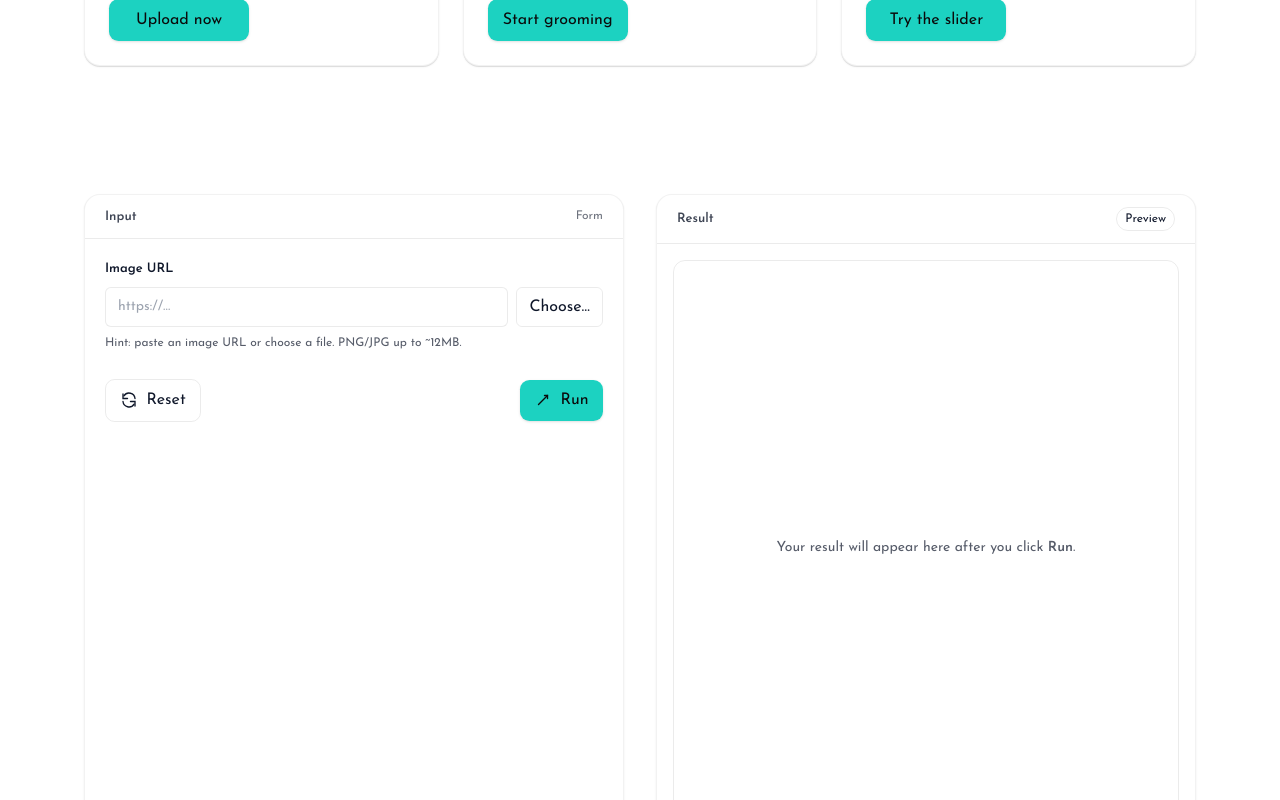
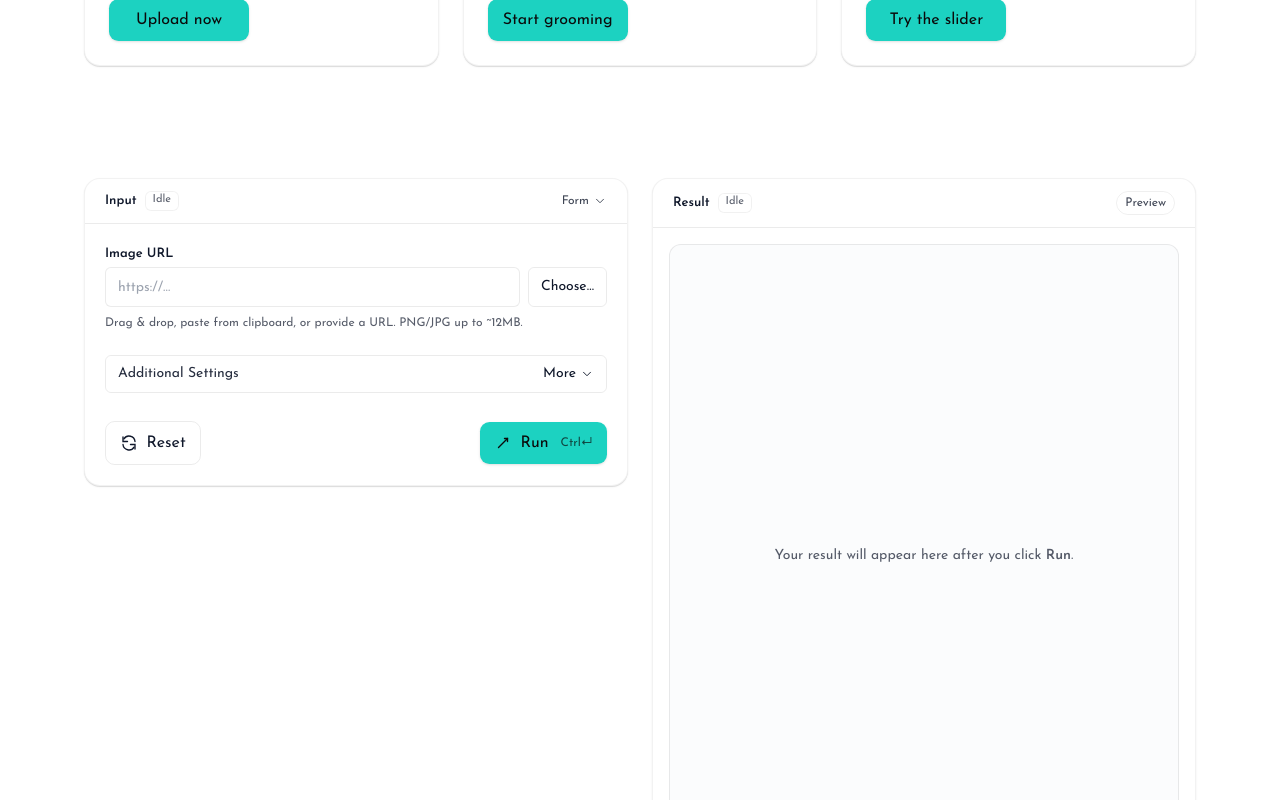
Before and after one commit to Rehan111-555/Groom-dog, a Next.js app: page / in a window 1280 px wide. Shown: the part 1160-1960 px from the top of the page. Built offline with nearby package versions, Linux system fonts and the light colour scheme.

Commit message:
Update page.jsx

```diff
--- a/app/page.jsx
+++ b/app/page.jsx
@@ -103,6 +103,16 @@ const Icon = {
       <path d="M21 12.3A8.5 8.5 0 1 1 11.7 3 7 7 0 0 0 21 12.3Z" stroke="currentColor" strokeWidth="1.6" strokeLinecap="round" strokeLinejoin="round"/>
     </svg>
   ),
+  Check: (p)=>(
+    <svg width="16" height="16" viewBox="0 0 24 24" fill="none" {...p}>
+      <path d="m5 13 4 4L19 7" stroke="currentColor" strokeWidth="2" strokeLinecap="round" strokeLinejoin="round"/>
+    </svg>
+  ),
+  ChevronDown: (p)=>(
+    <svg width="14" height="14" viewBox="0 0 24 24" fill="none" {...p}>
+      <path d="m6 9 6 6 6-6" stroke="currentColor" strokeWidth="1.6" strokeLinecap="round"/>
+    </svg>
+  )
 };
 
 /* ---------------- Small UI helpers ---------------- */
@@ -145,7 +155,7 @@ async function padToSize(dataUrl, targetW, targetH) {
 }
 
 /* =========================================================
-   Upload + Result — Input/Result UI (no prompt)
+   Upload + Result — Input/Result UI (no prompt, studio-like)
    ========================================================= */
 function UploadAndResult(){
   const [file,setFile]=useState(null);
@@ -157,12 +167,13 @@ function UploadAndResult(){
   const [progress,setProgress]=useState(0);
   const [imgW, setImgW] = useState(0);
   const [imgH, setImgH] = useState(0);
+  const [more, setMore] = useState(false);
   const controllerRef=useRef(null);
   const [panelH, setPanelH] = useState(640);
 
   useEffect(() => {
     const setH = () => {
-      const h = Math.round(Math.max(520, Math.min(820, window.innerHeight * 0.72)));
+      const h = Math.round(Math.max(520, Math.min(860, window.innerHeight * 0.78)));
       setPanelH(h);
     };
     setH();
@@ -233,20 +244,38 @@ function UploadAndResult(){
 
   const cancel=()=>{ controllerRef.current?.abort(); setLoading(false); };
 
+  // Keyboard run: Ctrl/Cmd + Enter
+  useEffect(()=>{
+    const onKey = (e)=>{
+      if ((e.ctrlKey || e.metaKey) && e.key === 'Enter'){
+        groom();
+      }
+    };
+    window.addEventListener('keydown', onKey);
+    return ()=>window.removeEventListener('keydown', onKey);
+  });
+
   return (
-    <section id="app" className="container mx-auto px-6 py-16">
-      <div className="grid lg:grid-cols-2 gap-8 items-stretch">
+    <section id="app" className="container mx-auto px-6 py-12">
+      <div className="grid lg:grid-cols-2 gap-6 items-start">
         {/* Left: INPUT PANEL */}
-        <Card className="p-0 overflow-hidden">
+        <Card className="p-0 overflow-hidden jz-studio-card">
+          {/* Header */}
           <div className="flex items-center justify-between px-5 py-3 border-b" style={{borderColor:'var(--app-border)'}}>
-            <div className="text-[13px] font-semibold opacity-80">Input</div>
-            <div className="text-[12px] opacity-60">Form</div>
+            <div className="flex items-center gap-2">
+              <h3 className="text-[13px] font-semibold">Input</h3>
+              <span className="inline-flex items-center h-5 px-2 rounded-md text-[11px] opacity-70 ring-1" style={{boxShadow:'0 0 0 1px var(--app-border) inset'}}>Idle</span>
+            </div>
+            <button className="text-[12px] inline-flex items-center gap-1 opacity-80 hover:opacity-100">
+              Form <Icon.ChevronDown />
+            </button>
           </div>
 
+          {/* Body */}
           <div className="p-5 space-y-6">
             {/* Image URL */}
             <div>
-              <label className="block text-[13px] font-semibold mb-2">Image URL</label>
+              <label className="block text-[13px] font-semibold mb-1">Image URL</label>
               <div className="flex gap-2">
                 <input
                   type="text"
@@ -259,33 +288,53 @@ function UploadAndResult(){
                 />
                 <label className="inline-flex">
                   <input type="file" accept="image/*" onChange={selectFile} className="hidden"/>
-                  <span className="inline-flex items-center h-[40px] px-3 rounded-md border cursor-pointer" style={{borderColor:'var(--app-border)'}}>
+                  <span className="inline-flex items-center h-[40px] px-3 rounded-md border cursor-pointer text-sm" style={{borderColor:'var(--app-border)'}}>
                     Choose…
                   </span>
                 </label>
               </div>
-              <p className="mt-2 text-xs opacity-70">Hint: paste an image URL or choose a file. PNG/JPG up to ~12MB.</p>
+              <p className="mt-2 text-xs opacity-70">Drag & drop, paste from clipboard, or provide a URL. PNG/JPG up to ~12MB.</p>
 
-              {/* Tiny picked thumbnail */}
+              {/* Selected thumbnail row */}
               {previewUrl && (
                 <div className="mt-3">
-                  <div className="inline-block rounded-md overflow-hidden ring-1" style={{boxShadow:'0 0 0 1px var(--app-border) inset'}}>
-                    <img src={previewUrl} alt="thumb" className="w-[120px] h-[120px] object-cover"/>
-                  </div>
+                  <button type="button" className="relative w-[120px] h-[120px] rounded-md overflow-hidden group ring-1" style={{boxShadow:'0 0 0 1px var(--app-border) inset'}}>
+                    <img src={previewUrl} alt="thumb" className="absolute inset-0 w-full h-full object-cover"/>
+                    <span className="absolute top-1 right-1 grid place-items-center w-5 h-5 rounded-full bg-[var(--joyzze-teal)] text-black shadow">
+                      <Icon.Check />
+                    </span>
+                  </button>
                 </div>
               )}
             </div>
 
-            {/* Error */}
+            {/* Additional Settings */}
+            <div className="border rounded-md" style={{borderColor:'var(--app-border)'}}>
+              <button
+                type="button"
+                onClick={()=>setMore(!more)}
+                className="w-full flex items-center justify-between px-3 py-2 text-sm"
+              >
+                <span className="opacity-90">Additional Settings</span>
+                <span className="inline-flex items-center gap-1">More <Icon.ChevronDown style={{transform: more ? 'rotate(180deg)' : 'none', transition:'transform .15s ease'}}/></span>
+              </button>
+              {more && (
+                <div className="px-3 pt-2 pb-3 text-xs opacity-80 border-t" style={{borderColor:'var(--app-border)'}}>
+                  (Optional) Future controls can live here — e.g. dog-only toggle, sharpening strength, etc.
+                </div>
+              )}
+            </div>
+
+            {/* Errors */}
             {!previewUrl && error && (
-              <div className="rounded-lg px-4 py-3 bg-red-50 text-red-700 border border-red-200">{String(error)}</div>
+              <div className="rounded-md px-4 py-3 bg-red-50 text-red-700 border border-red-200">{String(error)}</div>
             )}
 
-            {/* Actions */}
+            {/* Footer Actions */}
             <div className="flex items-center justify-between pt-1">
               <Button className="btn-ghost" onClick={resetAll}><Icon.Reset/> Reset</Button>
               {!loading ? (
-                <Button className="btn-primary" onClick={groom}><Icon.Wand/> Run</Button>
+                <Button className="btn-primary" onClick={groom}><Icon.Wand/> Run <span className="opacity-70 ml-1 text-[12px]">Ctrl↵</span></Button>
               ) : (
                 <div className="flex items-center gap-2">
                   <Button className="btn-primary" disabled><Icon.Wand/> Working… {progress}%</Button>
@@ -297,22 +346,35 @@ function UploadAndResult(){
         </Card>
 
         {/* Right: RESULT PANEL */}
-        <Card className="p-0 overflow-hidden">
+        <Card className="p-0 overflow-hidden jz-studio-card">
+          {/* Header */}
           <div className="flex items-center justify-between px-5 py-3 border-b" style={{borderColor:'var(--app-border)'}}>
-            <div className="text-[13px] font-semibold opacity-80">Result</div>
-            <div className="text-[12px] px-2 py-0.5 rounded-full border" style={{borderColor:'var(--app-border)'}}>Preview</div>
+            <div className="flex items-center gap-2">
+              <h3 className="text-[13px] font-semibold">Result</h3>
+              <span className="inline-flex items-center h-5 px-2 rounded-md text-[11px] opacity-70 ring-1" style={{boxShadow:'0 0 0 1px var(--app-border) inset'}}>{loading ? 'Running' : 'Idle'}</span>
+            </div>
+            <div className="text-[12px] px-2 py-0.5 rounded-full border opacity-80" style={{borderColor:'var(--app-border)'}}>Preview</div>
           </div>
 
+          {/* Canvas */}
           <div className="p-4">
-            <div className="rounded-xl overflow-hidden grid place-items-center border" style={{height: panelH, borderColor:'var(--app-border)'}}>
+            <div className="rounded-xl overflow-hidden grid place-items-center border bg-slate-50/60 dark:bg-transparent" style={{height: panelH, borderColor:'var(--app-border)'}}>
               {!resultUrl ? (
-                <div className="text-sm opacity-70 px-6 text-center">Your result will appear here after you click <b>Run</b>.</div>
+                <div className="text-sm opacity-70 px-6 text-center">
+                  Your result will appear here after you click <b>Run</b>.
+                </div>
               ) : (
                 <img src={resultUrl} alt="Result" className="w-full h-full object-contain"/>
               )}
+              {loading && (
+                <div className="absolute inset-0 grid place-items-center bg-black/5 dark:bg-white/5">
+                  <div className="animate-pulse text-sm opacity-80">Processing… {progress}%</div>
+                </div>
+              )}
             </div>
 
-            <div className="mt-4 flex justify-end">
+            <div className="mt-4 flex items-center justify-between text-xs opacity-70">
+              <span />
               {resultUrl && (
                 <a className="btn btn-primary" href={resultUrl} download><Icon.Download/> Download</a>
               )}
@@ -338,7 +400,7 @@ function MegaSection({ title, children }) {
 }
 
 function SigninHeader({ theme, onToggleTheme }) {
-  const [open, setOpen] = useState(null); // 'all'|'clippers'|'blades'|'combs'|'info'|null
+  const [open, setOpen] = useState(null);
   const close = () => setOpen(null);
 
   useEffect(() => {
@@ -783,7 +845,7 @@ export default function Page(){
         }
         .theme-dark{
           --app-bg: #0f1115;
-          --app-surface: #181a1f;
+          --app-surface: #0f1115;  /* darker to mimic studio */
           --app-muted: rgba(229,231,235,.75);
           --app-border: rgba(255,255,255,.12);
         }
@@ -794,6 +856,10 @@ export default function Page(){
         .btn-primary { background:var(--joyzze-teal); color:#0b0b0b; }
         .btn-ghost { background:transparent; border:1px solid var(--app-border); color:inherit; }
         .card { background:var(--app-surface); border-radius:1rem; box-shadow:0 1px 0 var(--app-border), 0 1px 2px var(--app-border); }
+
+        /* Studio-like panel surface */
+        .jz-studio-card{ background: var(--app-surface); }
+        .theme-dark .jz-studio-card{ background: #0f1115; }
 
         .jz-nav, .jz-item, .jz-mega, .jz-sec-title, .jz-list, .jz-input { font-family: 'Josefin Sans', system-ui, -apple-system, 'Segoe UI', Arial, sans-serif; }
         .jz-nav { font-weight:600; font-size:15px; letter-spacing:.01em; }
@@ -817,15 +883,15 @@ export default function Page(){
 
         .jz-input{ background:var(--app-surface); color:inherit; border:1px solid var(--app-border); }
         .jz-input:focus { box-shadow: 0 0 0 3px rgba(0,0,0,.06); }
+        .theme-dark input::placeholder{ color: rgba(255,255,255,.55); }
 
         .theme-dark .bg-white,
         .theme-dark .bg-slate-50,
-        .theme-dark .bg-slate-50\\/60 { background: var(--app-surface) !important; }
+        .theme-dark .bg-slate-50\\/60 { background: #0f1115 !important; }
         .theme-dark .border-slate-300,
         .theme-dark .ring-slate-200,
         .theme-dark .ring-black\\/10 { border-color: var(--app-border) !important; box-shadow: 0 0 0 1px var(--app-border) inset !important; }
         .theme-dark .text-slate-600{ color: var(--app-muted) !important; }
-        .theme-dark input::placeholder{ color: rgba(255,255,255,.55); }
 
         @media (max-width: 1280px){ .jz-input { width: 520px !important; } }
         @media (max-width: 1100px){ .jz-input { width: 420px !important; } }
```
